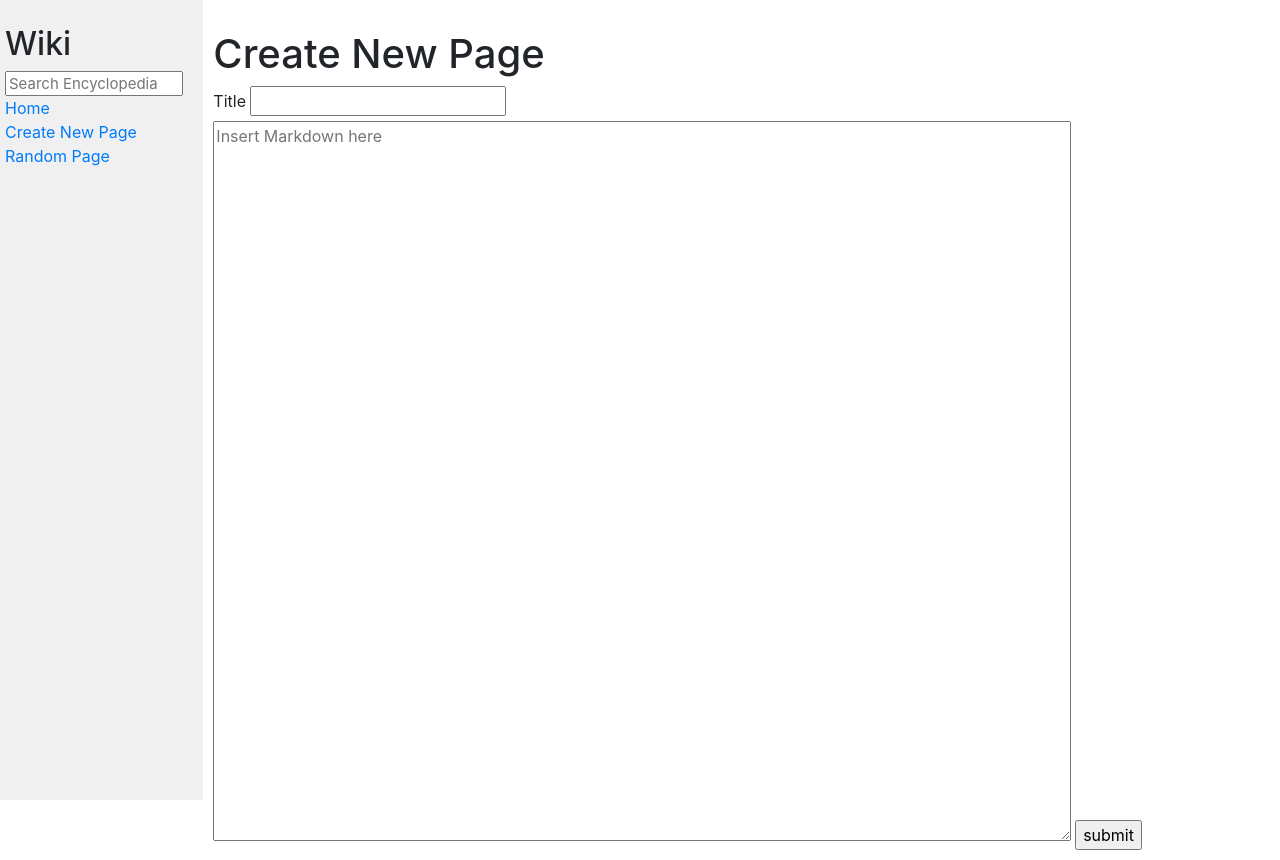
After one commit to rodrigueselian/project1, a Django app: page /new/ in a window 1280 px wide. The commit adds this page. Run offline with Django 3.2, Linux system fonts and the light colour scheme; some libraries are stand-ins or nearby versions.

Commit message:
added new and edit page functions

```diff
--- a/wiki/encyclopedia/templates/encyclopedia/layout.html
+++ b/wiki/encyclopedia/templates/encyclopedia/layout.html
@@ -20,7 +20,7 @@
                     <a href="{% url 'index' %}">Home</a>
                 </div>
                 <div>
-                    Create New Page
+                    <a href="{% url 'new' %}">Create New Page</a>
                 </div>
                 <div>
                     <a href="{% url 'rand' %}">Random Page</a>
--- /dev/null
+++ b/wiki/encyclopedia/templates/encyclopedia/new.html
@@ -0,0 +1,17 @@
+{% extends "encyclopedia/layout.html" %}
+
+{% block title %}
+    Encyclopedia
+{% endblock %}
+
+{% block body %}
+    <h1>Create New Page</h1>
+
+    <form action="{% url 'new' %}" method="POST">
+        {% csrf_token %}
+        <label>Title</label> <input type="text" name="title" required>
+        <textarea name="text" placeholder="Insert Markdown here" required></textarea>
+        <input type="submit" value="submit">
+    </form>
+
+{% endblock %}
--- a/wiki/encyclopedia/templates/encyclopedia/title.html
+++ b/wiki/encyclopedia/templates/encyclopedia/title.html
@@ -6,4 +6,5 @@
 
 {% block body %}
     {{ text|safe }}
+    <a href="{% url 'edit' title=page %}">Edit</a>
 {% endblock %}
--- a/wiki/encyclopedia/urls.py
+++ b/wiki/encyclopedia/urls.py
@@ -5,5 +5,7 @@ urlpatterns = [
     path("", views.index, name="index"),
     path("wiki/<str:title>/", views.getpage, name="title"),
     path("search/", views.search, name="search"),
+    path("new/", views.newpage, name="new"),
+    path("wiki/<str:title>/edit", views.edit, name="edit"),
     path("random/", views.rand, name="rand")
 ]
--- a/wiki/encyclopedia/views.py
+++ b/wiki/encyclopedia/views.py
@@ -38,6 +38,29 @@ def search(request):
     else:
         return redirect('title', title=query)
 
+def newpage(request):
+    if request.method == "GET":
+        return render(request, "encyclopedia/new.html")
+    else:
+        title = request.POST["title"]
+        text = request.POST["text"]
+        util.save_entry(title, text)
+        return redirect('title', title=title)
+
+
+def edit(request, title):
+    if request.method == "GET":
+        text = util.get_entry(title)
+        return render(request, "encyclopedia/edit.html", {
+            "title": title,
+            "text": text
+        })
+    else:
+        text = request.POST["text"]
+        util.save_entry(title, text)
+        return redirect('title', title=title)
+
+
 def rand(request):
     entries = util.list_entries()
     selected = random.choice(entries)
```
Also changed, not shown: wiki/encyclopedia/templates/encyclopedia/edit.html (added, +16 -0 lines), wiki/entries/C.md (added, +3 -0 lines), wiki/entries/CSS.md (+6 -0 lines).
